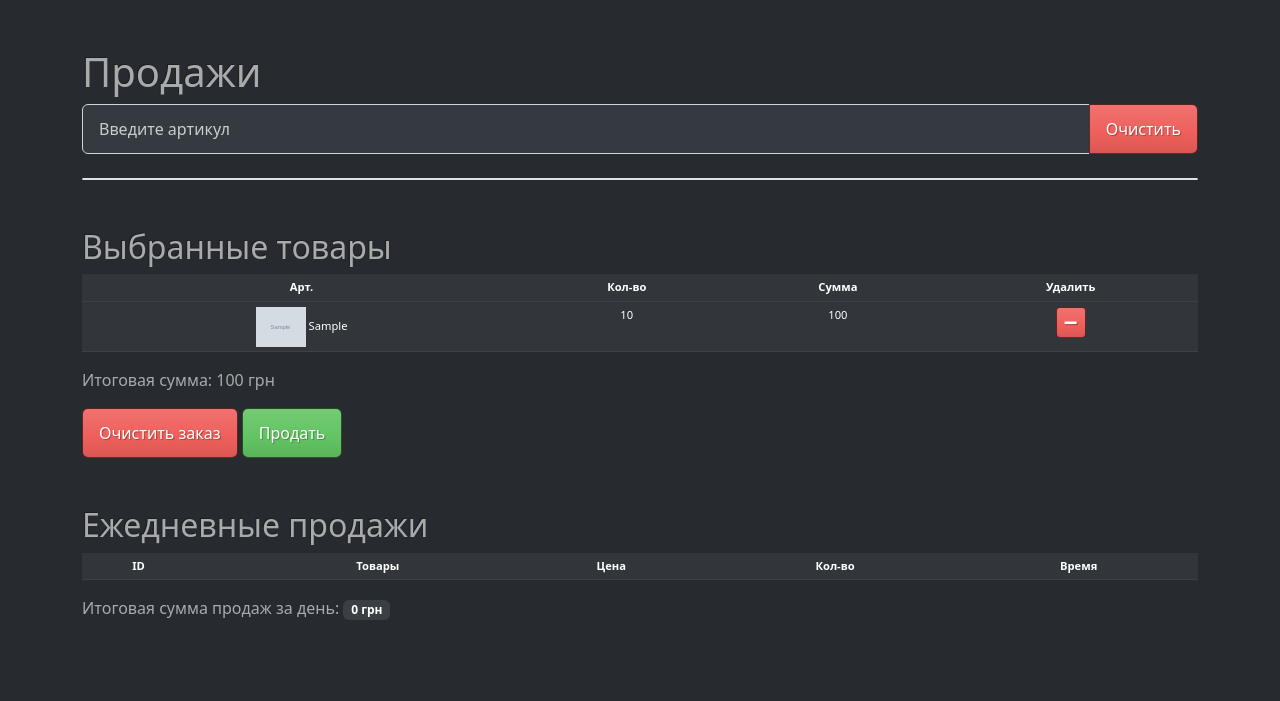
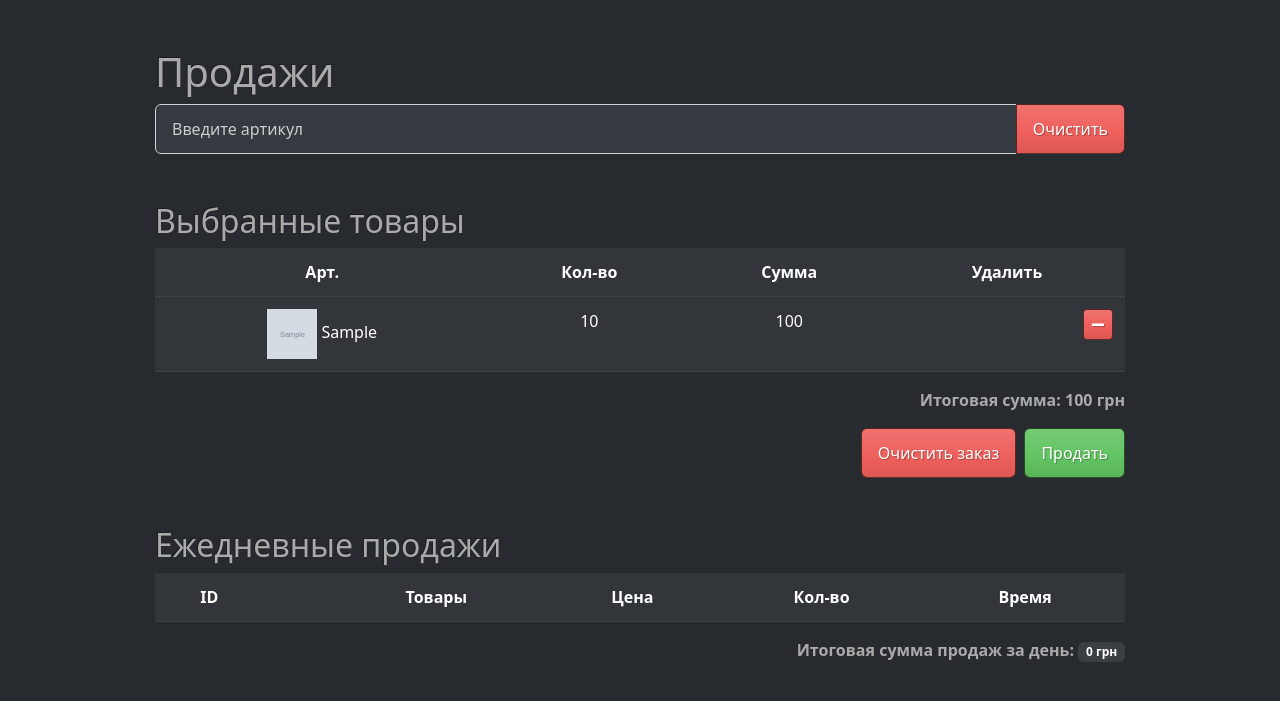
Before and after one commit to zharuk/django-deva7, a Django app: page /seller_cabinet/sale/ in a window 1280 px wide. Shown: the top 701 px of the page. Run offline with Django 4.2, Linux system fonts and the light colour scheme; the first user in the database is signed in; tables that the repository leaves empty hold one stand-in row (Sample ...); lists and menus that the app fills with data are empty; some libraries are stand-ins or nearby versions.

Commit message:
правки кабинета продавца 4

```diff
--- a/deva7km/catalog/static/seller_cabinet/css/styles.css
+++ b/deva7km/catalog/static/seller_cabinet/css/styles.css
@@ -1,30 +1,58 @@
+/* Общие стили для уменьшения ширины таблиц и выравнивания кнопок */
+.container {
+    max-width: 1000px;
+    margin: 0 auto;
+    padding: 0 15px;
+}
+
+.table-wrapper {
+    width: 100%;
+    margin: 0 auto;
+}
+
+#selected-items, #daily-sales {
+    width: 100%;
+    margin: 0 auto;
+}
+
+.btn-group-right {
+    display: flex;
+    justify-content: flex-end;
+    margin-top: 10px;
+}
+
+/* Увеличение размера миниатюр для десктопной версии */
 .thumbnail {
-    height: 40px !important; /* Увеличение размера миниатюр */
+    height: 50px !important;
     object-fit: cover;
 }
 
+/* Настройки таблицы для десктопной версии */
 .table-responsive {
-    font-size: 0.7rem !important; /* Увеличение шрифта */
+    font-size: 1rem; /* Увеличение размера шрифта */
 }
 
 .table td, .table th {
-    padding: 0.3rem !important; /* Увеличение отступов */
+    padding: 0.75rem !important; /* Увеличение отступов */
+    text-align: center;
 }
 
-.table th, .table td {
-    text-align: center; /* Выравнивание текста по центру */
+/* Стили для строк таблицы */
+.daily-sale-row {
+    background-color: #2a2a2a; /* Цвет фона для строк */
 }
 
-.total-sale-price {
-    text-align: right; /* Выравнивание общей суммы продажи по правому краю */
-    padding-top: 10px; /* Увеличение отступа сверху */
+.daily-sale-total {
+    background-color: #1a1a1a; /* Цвет фона для строки с итоговой суммой */
+    border-top: 2px solid #444444; /* Верхняя граница */
 }
 
+/* Стили для элементов в таблице */
 .item-image, .item-content, .item-price, .item-quantity {
     display: flex;
     align-items: center;
     justify-content: center;
-    margin-bottom: 10px; /* Увеличение отступа снизу */
+    margin-bottom: 10px;
 }
 
 .item-image {
@@ -73,6 +113,8 @@
     border: 1px solid #dee2e6;
     border-radius: 0.25rem;
     margin-top: 10px;
+    position: relative; /* Убедитесь, что элементы поиска не влияют на остальную часть макета */
+    z-index: 10; /* Повышенный z-index для предотвращения перекрытий */
 }
 
 .search-item {
--- a/deva7km/catalog/templates/seller_cabinet/sales/partials/available_items.html
+++ b/deva7km/catalog/templates/seller_cabinet/sales/partials/available_items.html
@@ -1,4 +1,4 @@
-<div class="search-results">
+<div class="search-results {% if not modifications %}hidden{% endif %}">
     {% for modification in modifications %}
     <div class="item search-item d-flex align-items-center p-2 border-bottom" data-item-id="{{ modification.id }}" data-quantity="{{ modification.stock }}">
         <div class="item-thumbnail">
--- a/deva7km/catalog/templates/seller_cabinet/sales/partials/daily_sales_table.html
+++ b/deva7km/catalog/templates/seller_cabinet/sales/partials/daily_sales_table.html
@@ -25,9 +25,12 @@
 </tr>
 {% endfor %}
 
-<tr>
-    <td colspan="6" class="total-sale-price text-right">
-        <span class="badge bg-light">Сумма: {{ sale.total_price }} грн</span>
+<tr class="daily-sale-total table-secondary">
+    <td colspan="6" class="text-end">
+        <div class="d-flex justify-content-between align-items-center">
+            <button class="btn btn-danger btn-sm cancel-sale-button me-2" data-sale-id="{{ sale.id }}">Удалить</button>
+            <span class="badge bg-dark">Сумма: {{ sale.total_price }} грн</span>
+        </div>
     </td>
 </tr>
 {% endfor %}
--- a/deva7km/catalog/templates/seller_cabinet/sales/partials/selected_items.html
+++ b/deva7km/catalog/templates/seller_cabinet/sales/partials/selected_items.html
@@ -6,7 +6,7 @@
     </td>
     <td>{{ item.quantity }}</td>
     <td>{{ item.total_price }}</td>
-    <td class="text-right">
+    <td class="text-end">
         <button class="btn btn-sm btn-danger remove-item-button" data-item-id="{{ item.id }}" data-product-id="{{ item.product_modification.id }}">
             <i class="fas fa-minus"></i>
         </button>
--- a/deva7km/catalog/templates/seller_cabinet/sales/seller_sales.html
+++ b/deva7km/catalog/templates/seller_cabinet/sales/seller_sales.html
@@ -19,7 +19,7 @@
         <button id="clear-search" class="btn btn-danger" type="button">Очистить</button>
     </div>
 
-    <div id="available-items" class="my-4 search-results">
+    <div id="available-items" class="my-4 search-results hidden">
         <!-- Список доступных товаров будет загружаться сюда через AJAX -->
     </div>
 
@@ -29,9 +29,9 @@
 
     <div id="selected-items" class="my-5">
         <h2>Выбранные товары</h2>
-        <div class="table-responsive">
-            <table id="selected-items-table" class="table table-dark table-striped">
-                <thead>
+        <div class="table-responsive table-wrapper">
+            <table id="selected-items-table" class="table table-dark table-hover">
+                <thead class="table-dark">
                     <tr>
                         <th>Арт.</th>
                         <th>Кол-во</th>
@@ -44,16 +44,18 @@
                 </tbody>
             </table>
         </div>
-        <p class="text-right font-weight-bold">Итоговая сумма: <span id="total-amount">{{ pending_sale.total_amount }}</span> грн</p>
-        <button id="clear-order" class="btn btn-danger btn-block">Очистить заказ</button>
-        <button id="sell-button" class="btn btn-success btn-block">Продать</button>
+        <p class="text-end fw-bold">Итоговая сумма: <span id="total-amount">{{ pending_sale.total_amount }}</span> грн</p>
+        <div class="d-flex justify-content-end">
+            <button id="clear-order" class="btn btn-danger me-2">Очистить заказ</button>
+            <button id="sell-button" class="btn btn-success">Продать</button>
+        </div>
     </div>
 
     <div id="daily-sales" class="my-5">
         <h2>Ежедневные продажи</h2>
-        <div class="table-responsive">
-            <table class="table table-dark table-striped">
-                <thead>
+        <div class="table-responsive table-wrapper">
+            <table class="table table-dark">
+                <thead class="table-dark">
                     <tr>
                         <th>ID</th>
                         <th></th>
@@ -68,12 +70,31 @@
                 </tbody>
             </table>
         </div>
-        <p class="text-right font-weight-bold">
+        <p class="text-end fw-bold">
           Итоговая сумма продаж за день:
           <span class="badge bg-primary">
             <span id="total-daily-sales-amount">{{ total_daily_sales_amount }}</span> грн
           </span>
         </p>
+    </div>
+
+    <!-- Модальное окно для подтверждения удаления -->
+    <div class="modal fade" id="confirmDeleteModal" tabindex="-1" aria-labelledby="confirmDeleteModalLabel" aria-hidden="true">
+      <div class="modal-dialog">
+        <div class="modal-content">
+          <div class="modal-header">
+            <h5 class="modal-title" id="confirmDeleteModalLabel">Подтверждение удаления</h5>
+            <button type="button" class="btn-close" data-bs-dismiss="modal" aria-label="Close"></button>
+          </div>
+          <div class="modal-body">
+            Вы уверены, что хотите удалить эту продажу?
+          </div>
+          <div class="modal-footer">
+            <button type="button" class="btn btn-secondary" data-bs-dismiss="modal">Отмена</button>
+            <button type="button" class="btn btn-danger" id="confirmDeleteButton">Удалить</button>
+          </div>
+        </div>
+      </div>
     </div>
 {% endblock %}
 
@@ -86,7 +107,8 @@
         const confirm_sale_url = '{% url "confirm_sale" %}';
         const get_pending_sale_items_url = '{% url "get_pending_sale_items" %}';
         const get_daily_sales_url = '{% url "get_daily_sales" %}';
-        const search_article_url = '{% url "search_article" %}';  <!-- Добавили переменную -->
+        const cancel_sale_url = '{% url "cancel_sale" %}';
+        const search_article_url = '{% url "search_article" %}';
         const pending_sale_id = {% if pending_sale %} '{{ pending_sale.id }}' {% else %} null {% endif %};
     </script>
     <script src="{% static 'seller_cabinet/js/seller_sales.js' %}"></script>
--- a/deva7km/catalog/views.py
+++ b/deva7km/catalog/views.py
@@ -611,3 +611,18 @@ def get_daily_sales(request):
         'sales_html': sales_html,
         'total_amount': total_daily_sales_amount,
     })
+
+
+@csrf_exempt
+@login_required
+def cancel_sale(request):
+    try:
+        sale_id = request.POST.get('sale_id')
+        sale = Sale.objects.get(id=sale_id, user=request.user, status='completed')
+        sale.delete()
+        return JsonResponse({'message': 'Продажа успешно удалена!'})
+    except Sale.DoesNotExist:
+        return JsonResponse({'error': 'Продажа не найдена или уже удалена.'}, status=404)
+    except Exception as e:
+        logger.error(f"Ошибка при удалении продажи: {e}")
+        return JsonResponse({'error': str(e)}, status=500)
--- a/deva7km/deva7km/urls.py
+++ b/deva7km/deva7km/urls.py
@@ -41,6 +41,7 @@ urlpatterns = [
     path('seller_cabinet/sale/get_pending_sale_items/', views.get_pending_sale_items, name='get_pending_sale_items'),
     path('seller_cabinet/sale/clear_sale/', views.clear_sale, name='clear_sale'),
     path('seller_cabinet/sale/get-daily-sales/', views.get_daily_sales, name='get_daily_sales'),
+    path('seller_cabinet/sale/cancel_sale/', views.cancel_sale, name='cancel_sale'),
 ]
 
 urlpatterns += i18n_patterns(
```
Also changed, not shown: other parts of deva7km/catalog/static/seller_cabinet/css/styles.css (+37 -16 lines), other parts of deva7km/catalog/templates/seller_cabinet/sales/partials/daily_sales_table.html (+4 -4 lines), deva7km/catalog/signals.py (+9 -7 lines), deva7km/catalog/static/seller_cabinet/js/seller_sales.js (+65 -8 lines).
